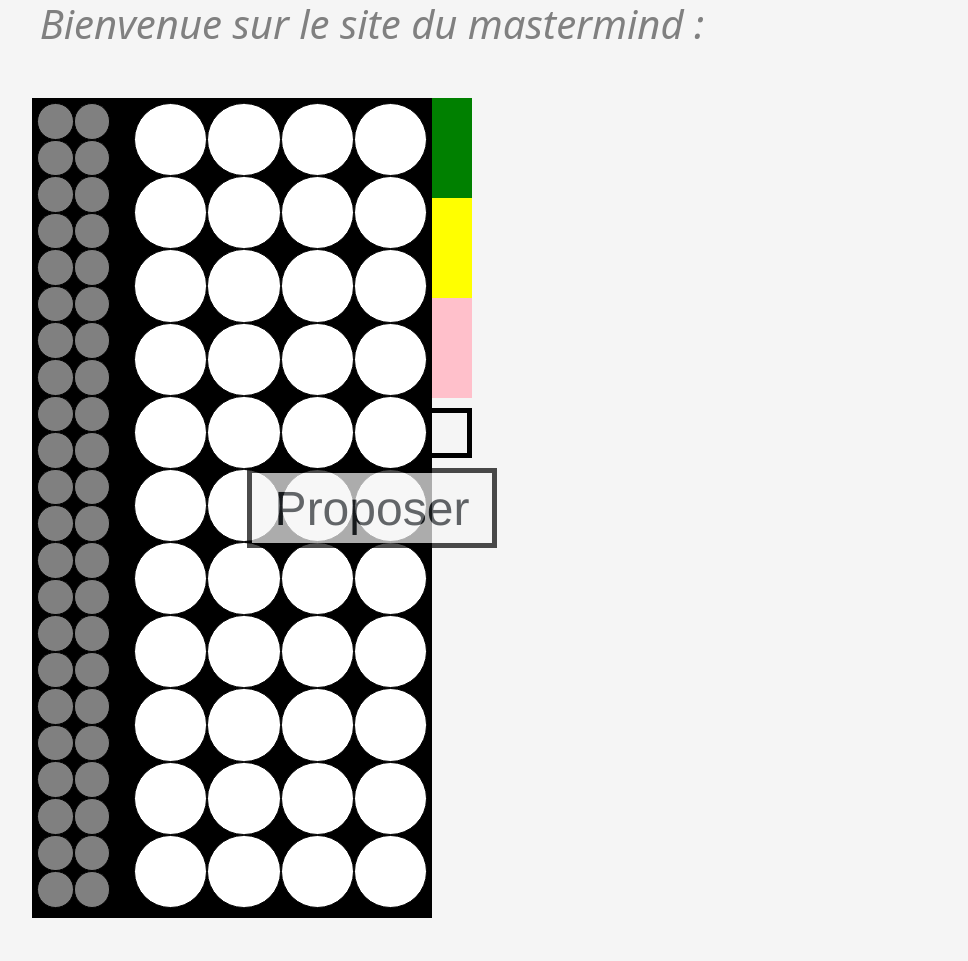
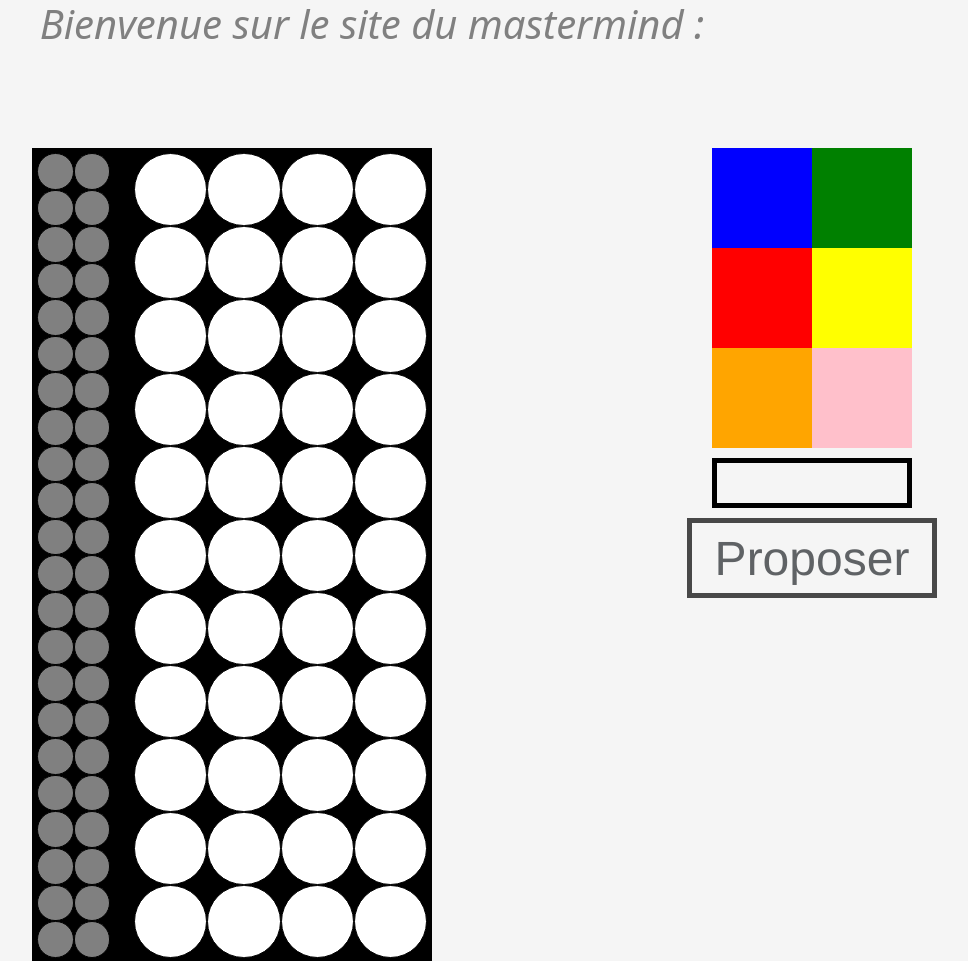
Before and after one commit to Shikadu51/Exercice-10-JavaScript, a plain HTML site: page index.html in a window 1280 px wide. Shown: the top 961 px of the page, without its empty margins (268-1236 px from the left). Before the commit the page ends 918 px from the top, so only its background shows below. Drawn offline with nearby package versions, Linux system fonts and the light colour scheme.

Commit message:
Update style.css

```diff
--- a/css/style.css
+++ b/css/style.css
@@ -16,7 +16,6 @@ h1 {
     width: 400px;
     position: absolute;
     margin-left: 300px;
-    margin-right: 100px;
 }
 
 .board{
@@ -24,6 +23,7 @@ h1 {
     width: 292.72px;
     height: 100%;
     float: right;
+
 }
 
 .pegs{
@@ -41,7 +41,8 @@ h1 {
     width: 200px;
     height: 300px;
     margin: 0 auto;
-    margin-top: 10px;
+    margin-top: 100px;
+    margin-right: 100px;
 }
 
 .currentColor{
@@ -49,6 +50,7 @@ h1 {
     height: 50px;
     margin: 0 auto;
     margin-top: 10px;
+    margin-right: 100px;
     border: 5px solid black;
 }
 
@@ -68,6 +70,7 @@ h1 {
     border: 5px solid black;
     margin: 0 auto;
     margin-top: 10px;
+    margin-right: 75px;
     font-size: 48px;
     text-align: center;
     font-family: 'Franklin Gothic Medium', 'Arial Narrow', Arial, sans-serif;
```
